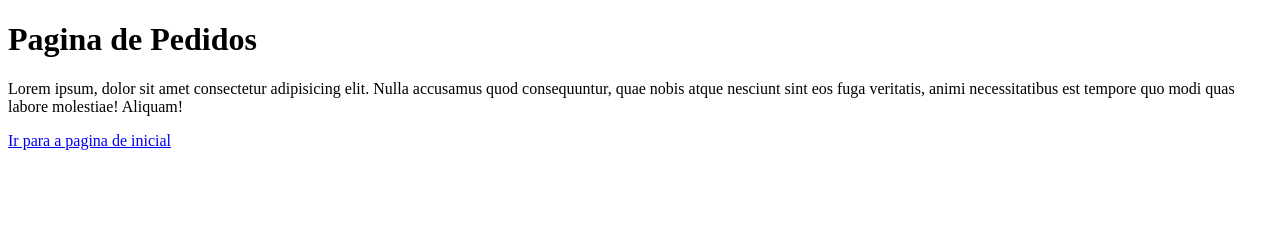
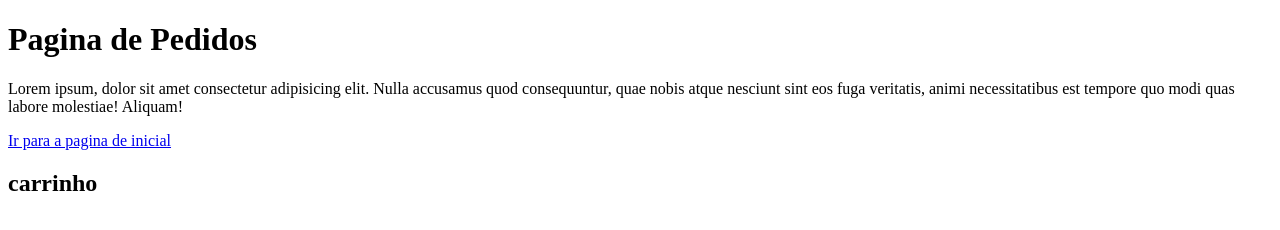
Before and after one commit to danilowlc/aulagithub, a plain HTML site: page pedidos.html in a window 1280 px wide. Drawn offline with Linux system fonts and the light colour scheme.

Commit message:
Carrinho criado

```diff
--- a/pedidos.html
+++ b/pedidos.html
@@ -9,5 +9,6 @@
     <h1>Pagina de Pedidos</h1>
     <p>Lorem ipsum, dolor sit amet consectetur adipisicing elit. Nulla accusamus quod consequuntur, quae nobis atque nesciunt sint eos fuga veritatis, animi necessitatibus est tempore quo modi quas labore molestiae! Aliquam!<p>
     <a href="index.html">Ir para a pagina de inicial</a>
+    <h2>carrinho</h2>
 </body>
 </html>
```
